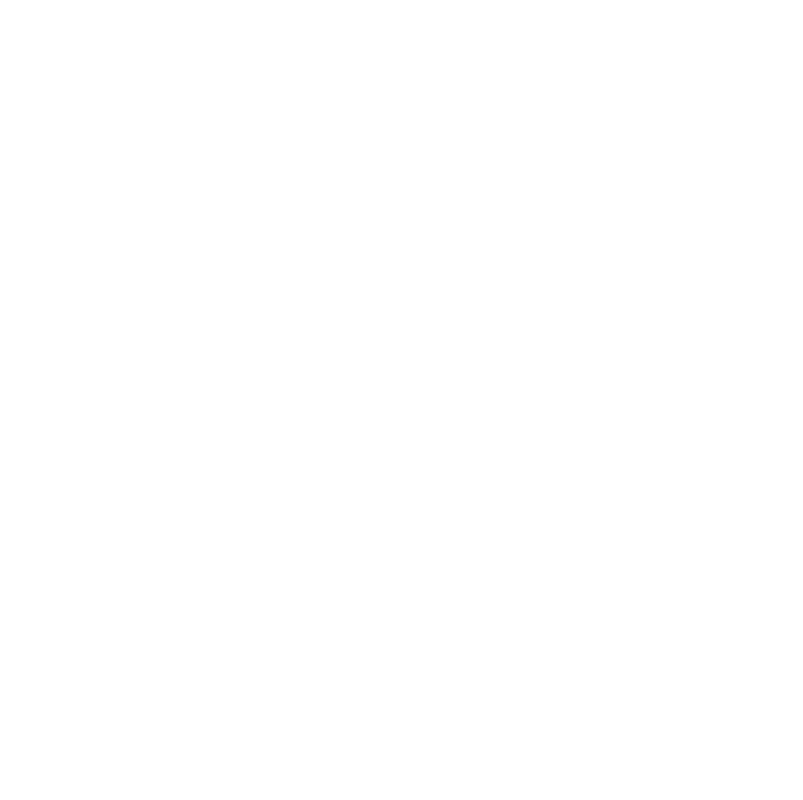
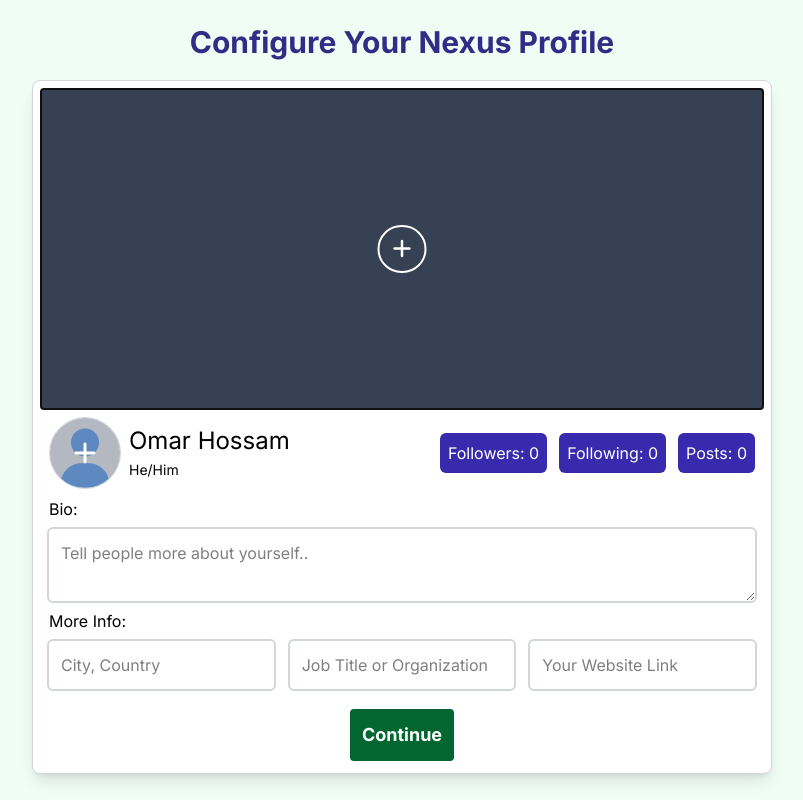
Before and after one commit to omardev500/Calm-Land, a Nuxt app: page /account in a window 1280 px wide. Before the commit this address had no page. Shown: the whole page, without its empty margins (238-1041 px from the left). Built offline with nearby package versions, Linux system fonts and the light colour scheme.

Commit message:
Finished the Account page in frontend

```diff
--- /dev/null
+++ b/pages/account.vue
@@ -0,0 +1,58 @@
+<script setup lang="ts">
+  import Image from './image.jpg';
+  import myImage from './Omar.jpeg';
+
+  const isFirstTime = ref(true) // Update this line only
+</script>
+<template>
+  <main class="relative flex flex-col items-center py-4 bg-green-50 w-screen min-h-screen overflow-x-hidden" :class="!isFirstTime ? 'pl-[150px]' : ''">
+    <h1 v-if="isFirstTime" class="text-3xl text-indigo-900 font-bold pb-5 pt-2">Configure Your Nexus Profile</h1>
+    <Sidebar v-if="!isFirstTime" :profile-image="myImage" />
+    <section class="border border-gray-300 bg-white w-full md:w-130 lg:w-160  xl:w-185 shadow-lg p-2 rounded-lg">
+      <form class="flex flex-col" method="POST" >
+
+        <ProfileHeader
+            :is-editing="true"
+            banner-image=""
+            profile-image=""
+            profile-name="Omar Hossam"
+            profile-gender="male"
+            :followers-num="0"
+            :posts-num="0"
+            :followings-num="0"
+        />
+        <!-- The Above content will be a component!! -->
+        <!-- Education, City/Country, Bio, Languages, Job title, password -->
+        <fieldset class="p-2 pt-0">
+          <label for="bio">Bio: </label>
+          <textarea id="bio" aria-label="Enter your bio" name="bio" placeholder="Tell people more about yourself.." class="block mt-2 form__input"></textarea>
+        </fieldset>
+
+        <fieldset class="p-2 grid grid-cols-3 gap-4">
+          <legend class="col-span-full">More Info:</legend>
+
+          <input type="text" placeholder="City, Country" name="country-name" autocomplete="country-name" aria-label="Enter your city or country name or both" class="form__input" />
+
+          <input type="text" placeholder="Job Title or Organization" name="job-title" autocomplete="organization" aria-label="Enter your job title or organization" class="form__input" />
+
+          <input type="url" placeholder="Your Website Link" name="website-link" autocomplete="url" aria-label="Enter your website link" class="form__input" />
+        </fieldset>
+
+        <fieldset class="grid grid-cols-3 p-2 gap-4" v-if="!isFirstTime"> <!-- Change Password -->
+          <legend class="col-span-full">Change Password: </legend>
+          <input type="password" name="current-password" aria-label="Enter your password" placeholder="Your Password" autocomplete="current-password" class="form__input" />
+          <input type="password" name="new-password" aria-label="Enter a new password" placeholder="New Password" autocomplete="new-password" class="form__input" />
+          <input type="password" name="confirm-password" aria-label="Confirm your new password" placeholder="Confirm Password" autocomplete="new-password" class="form__input" />
+        </fieldset>
+
+        <input type="submit" :value="isFirstTime ? 'Continue' : 'Update Changes'" class="self-center bg-green-800 text-white font-bold p-3 rounded-sm cursor-pointer md:text-lg hover:opacity-82 active:opacity-75 transition transition-2s ease-out mt-3 mb-1" />
+      </form>
+      <div class="p-2" v-if="!isFirstTime">
+        <h3 class="pb-[2px] text-xl font-bold text-red-950">Danger Zone <span class="text-sm font-normal">(changes here cannot be undone)</span></h3>
+        <div>
+          <button class="bg-red-900 text-white font-bold mt-2 p-3 rounded-lg cursor-pointer md:text-xl hover:bg-red-800 active:opacity-89 transition transition-0.2s ease-out mr-2">Delete Account</button>
+        </div>
+      </div>
+    </section>
+  </main>
+</template>
--- a/pages/settings.vue
+++ /dev/null
@@ -1,51 +0,0 @@
-<script setup>
-  import Image from './image.jpg';
-  import myImage from './Omar.jpeg';
-
-</script>
-<template>
-  <main class="bg-blue-50 overflow-x-hidden w-screen min-h-screen flex flex-col sm:pb-4 gap-6 sm:pt-5 lg:pt-2 xl:pt-7 items-center">
-    <section class="border border-gray-300 bg-white w-full md:w-160 lg:w-240 shadow-lg p-1 rounded-lg">
-      <form class="flex flex-col" method="POST" >
-
-        <ProfileHeader
-            :is-editing="Boolean(1)"
-            banner-image=""
-            profile-image=""
-            profile-name="Omar Hossam"
-            profile-gender="male"
-            :followers-num="Number(15)"
-            :posts-num="Number(16)"
-            :followings-num="Number(46)"
-        />
-        <!-- The Above content will be a component!! -->
-        <!-- Education, City/Country, Bio, Languages, Job title, password -->
-        <fieldset class="p-2">
-          <label for="bio">Bio: </label>
-          <textarea id="bio" aria-label="Enter your bio" name="bio" placeholder="Tell people more about yourself.." class="block p-2 mt-2 rounded-md overflow-y-auto w-full outline-2 outline-gray-300 focus:outline-3 focus:outline-blue-500 transition transition-2s ease-out resize-none min-h-30"></textarea>
-        </fieldset>
-
-        <fieldset class="p-2 grid grid-cols-2 gap-4">
-          <legend class="col-span-full">More Info:</legend>
-          <input type="text" placeholder="City, Country" name="country-name" autocomplete="country-name" aria-label="Enter your city or country name or both" class="form__input" />
-          <input type="url" placeholder="Your Website Link" name="website-link" autocomplete="url" aria-label="Enter your website link" class="form__input" />
-        </fieldset>
-
-        <fieldset class="grid grid-cols-3 p-2 gap-4"> <!-- Change Password -->
-          <legend class="col-span-full">Change Password: </legend>
-          <input type="password" name="current-password" aria-label="Enter your password" placeholder="Your Password" autocomplete="current-password" class="form__input" />
-          <input type="password" name="new-password" aria-label="Enter a new password" placeholder="New Password" autocomplete="new-password" class="form__input" />
-          <input type="password" name="confirm-password" aria-label="Confirm your new password" placeholder="Confirm Password" autocomplete="new-password" class="form__input" />
-        </fieldset>
-
-        <input type="submit" value="Update Changes" class="self-center bg-green-500 text-white font-bold p-3 rounded-lg cursor-pointer md:text-xl hover:opacity-82 active:opacity-75 transition transition-2s ease-out mt-2" />
-      </form>
-      <div class="p-2">
-        <h3 class="pb-[2px] text-xl font-bold text-red-700">Danger Zone <span class="text-sm font-normal">(changes here cannot be restored)</span></h3>
-        <div>
-          <button class="bg-red-500 text-white font-bold mt-2 p-3 rounded-lg cursor-pointer md:text-xl hover:bg-red-700 active:bg-red-800 transition transition-0.2s ease-out mr-2">Delete Account</button>
-        </div>
-      </div>
-    </section>
-  </main>
-</template>
```
